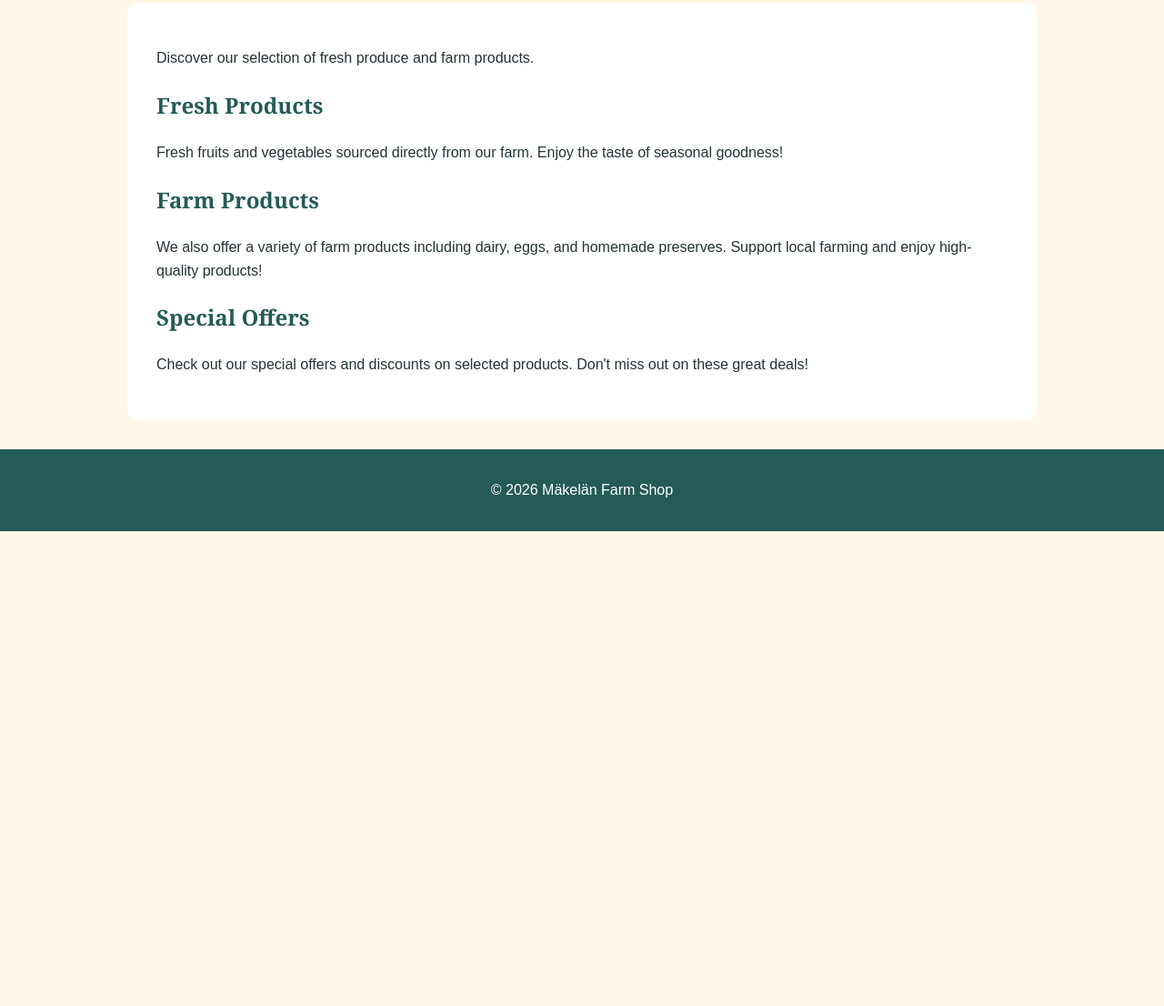
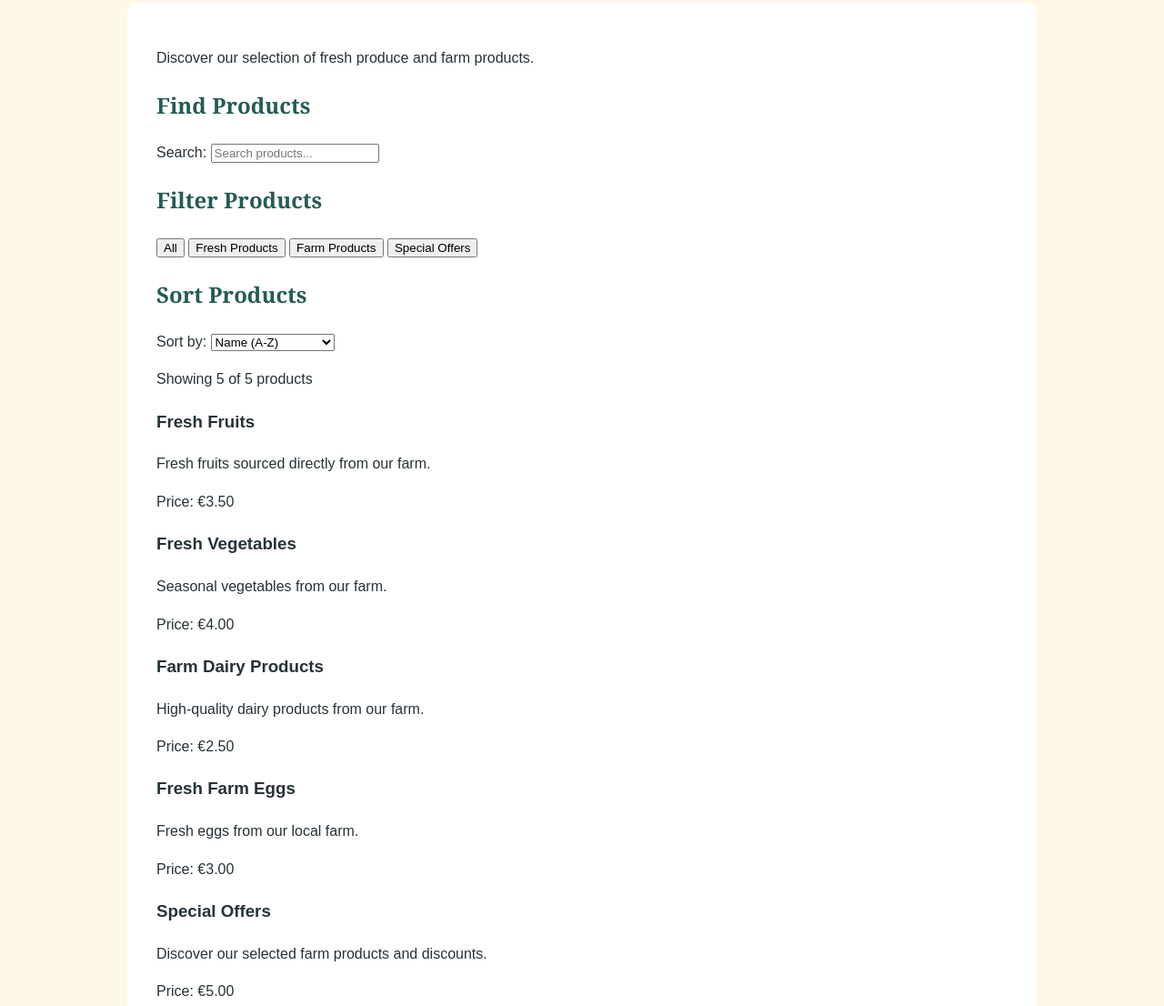
Before and after one commit to reshmahamal07/Makelan--Farm, a plain HTML site: page listing.html in a window 1280 px wide. Shown: the part 305-1411 px from the top of the page at 91% size. Before the commit the page ends 889 px from the top, so only its background shows below. Drawn offline with Linux system fonts and the light colour scheme.

Commit message:
Update listing page for E3

```diff
--- a/listing.html
+++ b/listing.html
@@ -4,9 +4,15 @@
 <head>
     <meta charset="UTF-8">
     <meta name="viewport" content="width=device-width, initial-scale=1.0">
+
     <title>Products - Mäkelän Farm Shop</title>
+
     <link rel="stylesheet" href="style.css">
+
+    <!-- JavaScript file -->
+    <script src="app.js" defer></script>
 </head>
+
 <body>
 
     <header>
@@ -21,16 +27,112 @@
     </nav>
 
     <main>
+
         <p>Discover our selection of fresh produce and farm products.</p>
 
-        <h2>Fresh Products</h2>
-        <p>Fresh fruits and vegetables sourced directly from our farm. Enjoy the taste of seasonal goodness!</p>
+        <!-- Search products -->
+        <section>
+            <h2>Find Products</h2>
 
-        <h2>Farm Products</h2>
-        <p>We also offer a variety of farm products including dairy, eggs, and homemade preserves. Support local farming and enjoy high-quality products!</p>
+            <label for="product-search">Search:</label>
+            <input
+                type="search"
+                id="product-search"
+                placeholder="Search products..."
+            >
+        </section>
 
-        <h2>Special Offers</h2>
-        <p>Check out our special offers and discounts on selected products. Don't miss out on these great deals!</p>
+        <!-- Filter products -->
+        <section>
+            <h2>Filter Products</h2>
+
+            <button type="button" data-filter="all"
+                aria-pressed="true">All</button>
+
+            <button type="button" data-filter="fresh"
+                aria-pressed="false">Fresh Products</button>
+
+            <button type="button" data-filter="farm"
+                aria-pressed="false">Farm Products</button>
+
+            <button type="button" data-filter="offers"
+                aria-pressed="false">Special Offers</button>
+        </section>
+
+        <!-- Sort products -->
+        <section>
+            <h2>Sort Products</h2>
+
+            <label for="sort-products">Sort by:</label>
+
+            <select id="sort-products">
+                <option value="name-asc">Name (A-Z)</option>
+                <option value="name-desc">Name (Z-A)</option>
+                <option value="price-asc">Price (Low to High)</option>
+                <option value="price-desc">Price (High to Low)</option>
+            </select>
+        </section>
+
+        <!-- Status message -->
+        <p id="product-status" aria-live="polite">
+            Showing 5 of 5 products
+        </p>
+
+        <!-- Product listing -->
+        <section id="product-list">
+
+            <article class="product-card"
+                data-category="fresh"
+                data-price="3.50">
+
+                <h3>Fresh Fruits</h3>
+                <p>Fresh fruits sourced directly from our farm.</p>
+                <p>Price: €3.50</p>
+
+            </article>
+
+            <article class="product-card"
+                data-category="fresh"
+                data-price="4.00">
+
+                <h3>Fresh Vegetables</h3>
+                <p>Seasonal vegetables from our farm.</p>
+                <p>Price: €4.00</p>
+
+            </article>
+
+            <article class="product-card"
+                data-category="farm"
+                data-price="2.50">
+
+                <h3>Farm Dairy Products</h3>
+                <p>High-quality dairy products from our farm.</p>
+                <p>Price: €2.50</p>
+
+            </article>
+
+            <article class="product-card"
+                data-category="farm"
+                data-price="3.00">
+
+                <h3>Fresh Farm Eggs</h3>
+                <p>Fresh eggs from our local farm.</p>
+                <p>Price: €3.00</p>
+
+            </article>
+
+            <article class="product-card"
+                data-category="offers"
+                data-price="5.00">
+
+                <h3>Special Offers</h3>
+                <p>Discover our selected farm products and discounts.</p>
+                <p>Price: €5.00</p>
+
+            </article>
+
+        </section>
+
     </main>
 
     <footer>
```
